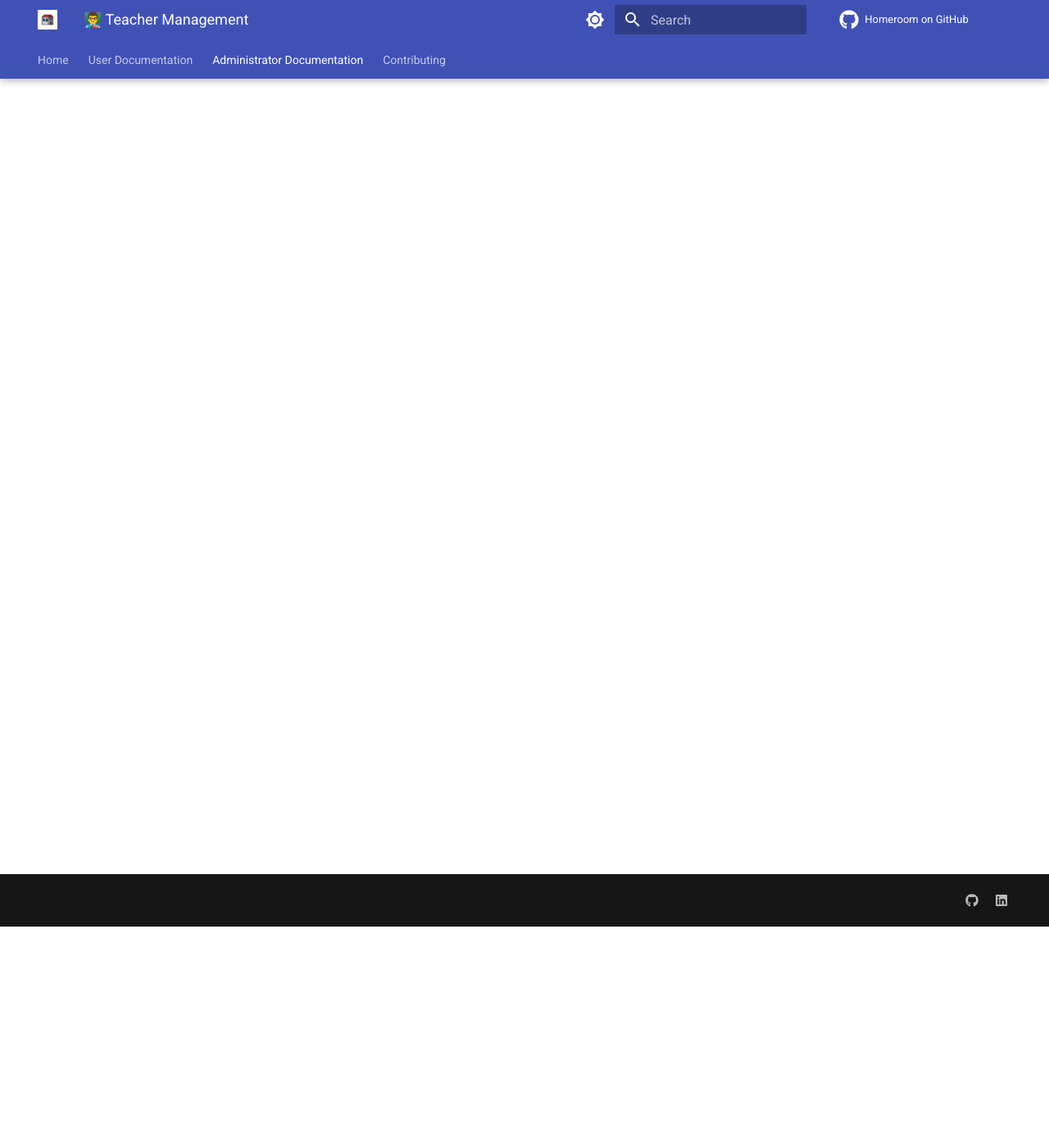
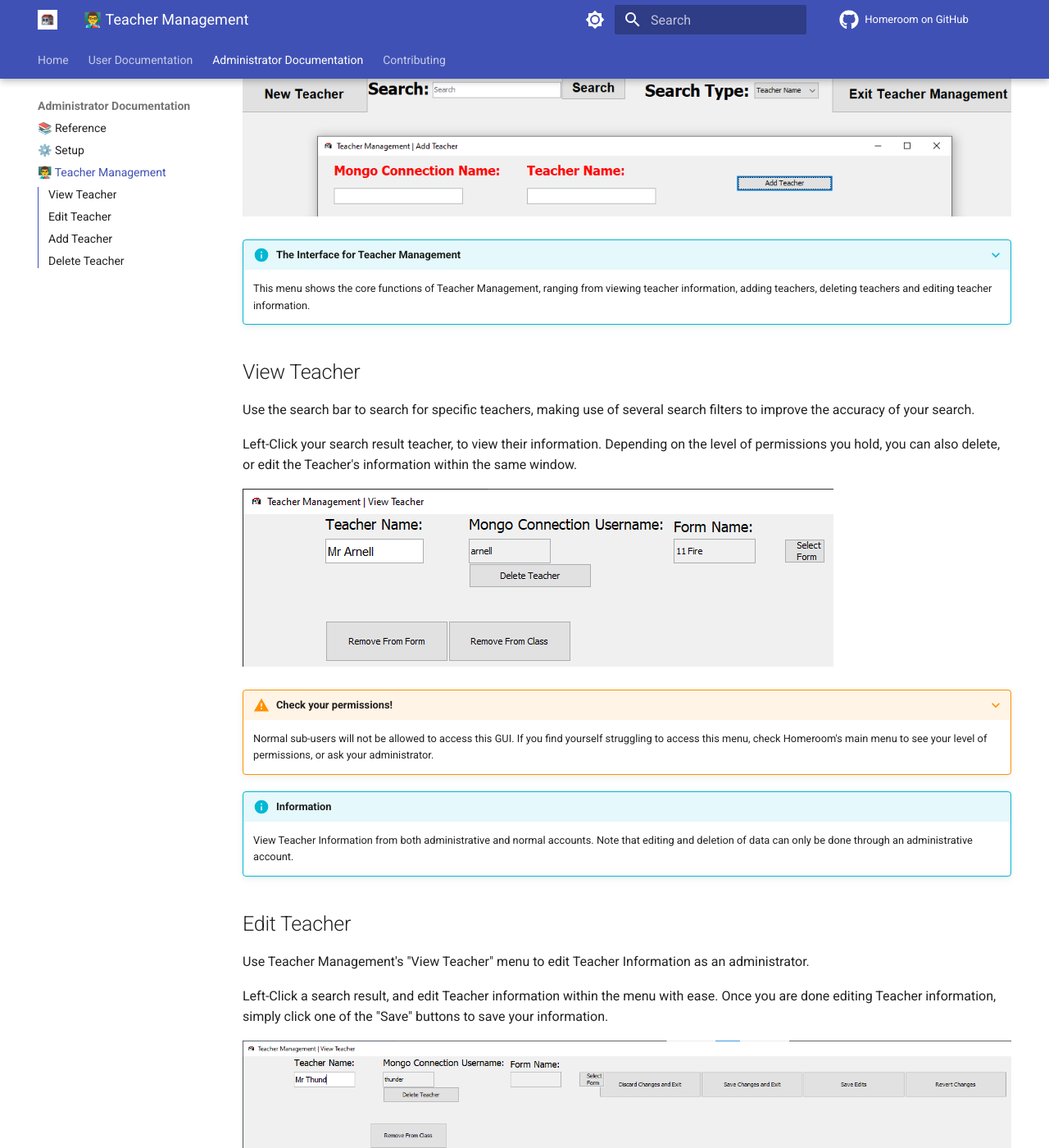
Before and after one commit to longbow122/homeroom-docs, an MkDocs documentation site: the page built from docs/adminDocumentation/teacherManagement.md, in a window 1280 px wide and 1400 px high, scrolled down 270 px. Shown: the whole window at 82% size. Built offline with MkDocs 1.6.1 and Material for MkDocs 9.7.7, drawn with Linux system fonts in a browser that asks for light colours; some web fonts are replaced; comment, search, counter and statistics services are not loaded; some of the changed text lies outside the part shown.

Commit message:
Finished Teacher Management.
Managed to implement the structure of the Teacher Management page. Moving onto Homeroom installation and setup next.

```diff
--- a/docs/adminDocumentation/teacherManagement.md
+++ b/docs/adminDocumentation/teacherManagement.md
@@ -5,3 +5,61 @@
 ---
 
 # Teacher Management
+This page contains a detailed description of every feature within Teacher Management that admins and normal sub-users are able to use.
+
+Homeroom features are powerful Teacher Management system that is able to handle data at a large, and detailed scale.
+
+![TeacherManagement](../screenshots/teacherManagement.png)
+
+???+ info "The Interface for Teacher Management"
+
+    This menu shows the core functions of Teacher Management, ranging from viewing teacher information, adding teachers, deleting teachers and editing teacher information.
+
+
+## View Teacher
+Use the search bar to search for specific teachers, making use of several search filters to improve the accuracy of your search.
+
+Left-Click your search result teacher, to view their information. Depending on the level of permissions you hold, you can also delete, or edit the Teacher's information within the same window.
+
+![View Teachers](../screenshots/viewTeacher.png)
+
+???+ warning "Check your permissions!"
+
+    Normal sub-users will not be allowed to access this GUI. If you find yourself struggling to access this menu, check Homeroom's main menu to see your level of permissions, or ask your administrator.
+
+!!! info "Information"
+
+    View Teacher Information from both administrative and normal accounts. Note that editing and deletion of data can only be done through an administrative account.
+
+## Edit Teacher
+Use Teacher Management's "View Teacher" menu to edit Teacher Information as an administrator.
+
+Left-Click a search result, and edit Teacher information within the menu with ease. Once you are done editing Teacher information, simply click one of the "Save" buttons to save your information.
+
+![Edit Teacher](../screenshots/editTeacher.png)
+
+## Add Teacher
+Use the Teacher Management menu to add Teacher Information as an administrator. Make use of the "Add Teacher" menu to add Teacher information.
+
+![Add Teacher](../screenshots/addTeacherMenu.png)
+
+??+ info "Add Your Teachers here!"
+
+    Fill in all required fields highlighted in red, and any block, optional fields. Then, click the "Add Teacher" button to add the Teacher to Homeroom's database.
+
+![Success](../screenshots/addTeacherSuccess.png)
+
+## Delete Teacher
+Use Teacher Management's "View Teacher" menu to delete Teacher Information as an administrator.
+
+Left-Click a search result, and use the "Delete Teacher" button to delete Teacher Information. You will be asked for confirmation before you do this.
+
+![Delete within Management](../screenshots/viewTeacher.png)
+
+???+ danger "Careful!"
+
+    Ensure that you delete the right Teachers. You will NOT be able to recover any data you delete!
+
+![Delete Confirmation](../screenshots/deleteTeacherConfirm.png)
+
+![Delete Success](../screenshots/deleteTeacherSuccess.png)
```
Also changed, not shown: docs/adminDocumentation/adminReference.md (+3 -3 lines), docs/userDocumentation/classManagement.md (+2 -2 lines), docs/screenshots/addTeacherMenu.png (added), docs/screenshots/addTeacherSuccess.png (added), docs/screenshots/deleteTeacherConfirm.png (added), docs/screenshots/deleteTeacherSuccess.png (added), docs/screenshots/editTeacher.png (added), docs/screenshots/viewTeacher.png (added).
